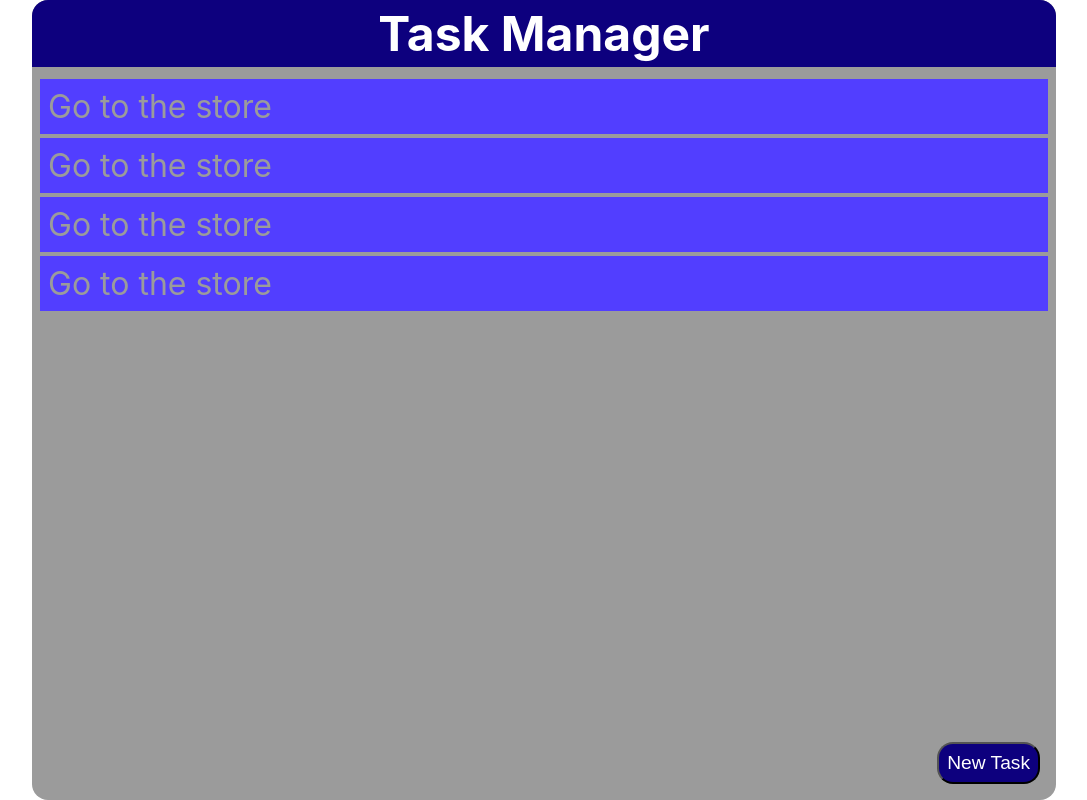
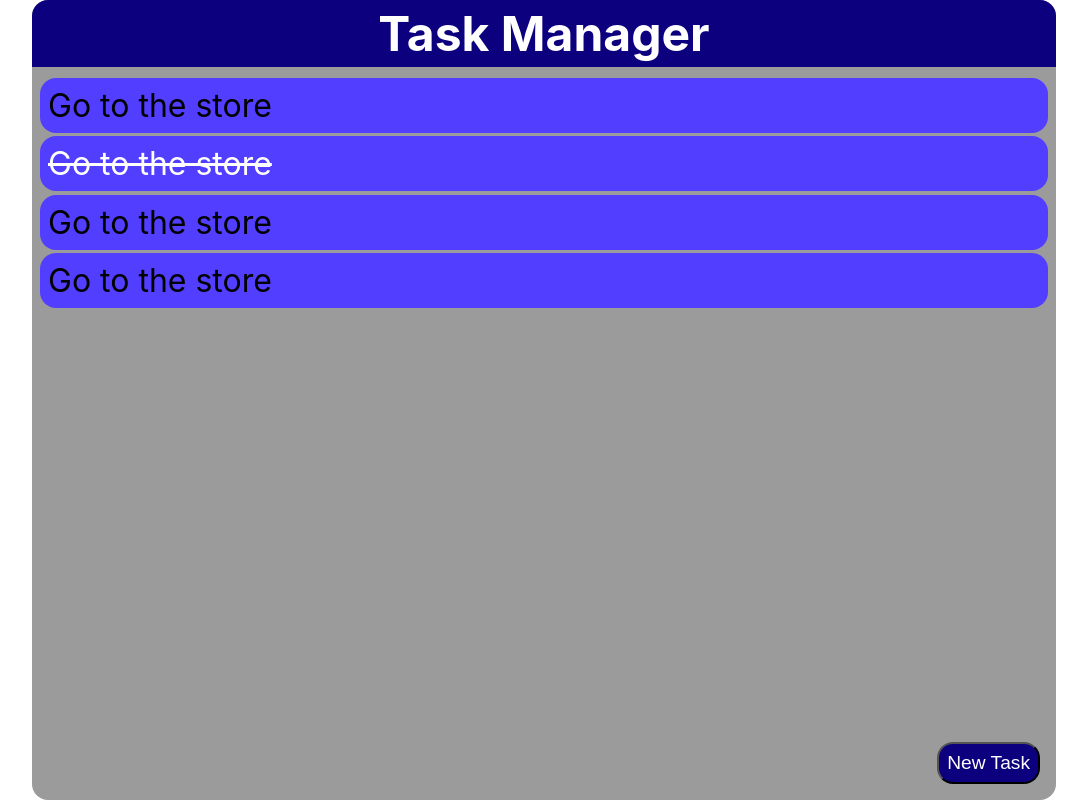
Before and after one commit to DDeShon/javascript-todo, a React (Create React App) app: page / in a window 1280 px wide. Shown: the whole page, without its empty margins (96-1183 px from the left). Built offline with nearby package versions, Linux system fonts and the light colour scheme.

Commit message:
working on list items

```diff
--- a/src/App.css
+++ b/src/App.css
@@ -33,13 +33,29 @@
 }
 
 .list-item {
+  cursor: pointer;
+  position: relative;
   font-size: 2rem;
   padding: 0.5rem;
-  margin: 0.25rem 0;
+  margin: 0.2rem 0;
   text-align: left;
   list-style: none;
   background-color: rgb(82, 62, 255);
-  color: rgb(155, 155, 155);
+  border-radius: 1rem;
+
+  -webkit-user-select: none;
+  -moz-user-select: none;
+  -ms-user-select: none;
+  user-select: none;
+}
+
+.list-item:hover {
+  background-color: rgb(127, 112, 255);
+}
+
+.list-item li.checked {
+  text-decoration: line-through;
+  color: white;
 }
 
 .btn-new-task {
@@ -74,6 +90,5 @@
 
   .btn-new-task {
     align-self: center;
-    /* width: auto; */
   }
 }
--- a/src/App.js
+++ b/src/App.js
@@ -13,7 +13,7 @@ function App() {
               <li>Go to the store</li>
             </div>
             <div className="list-item">
-              <li>Go to the store</li>
+              <li className="checked">Go to the store</li>
             </div>
             <div className="list-item">
               <li>Go to the store</li>
```
